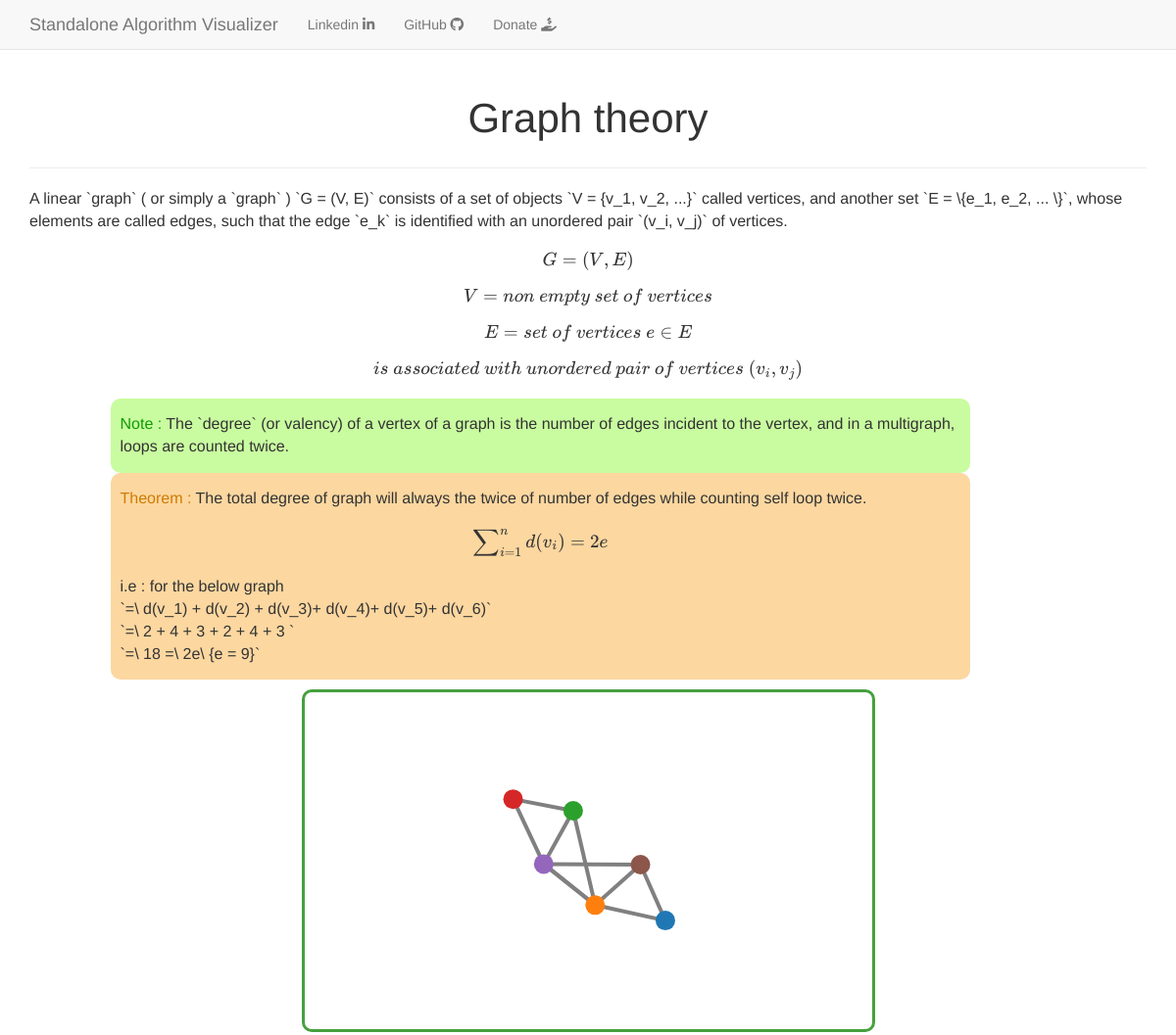
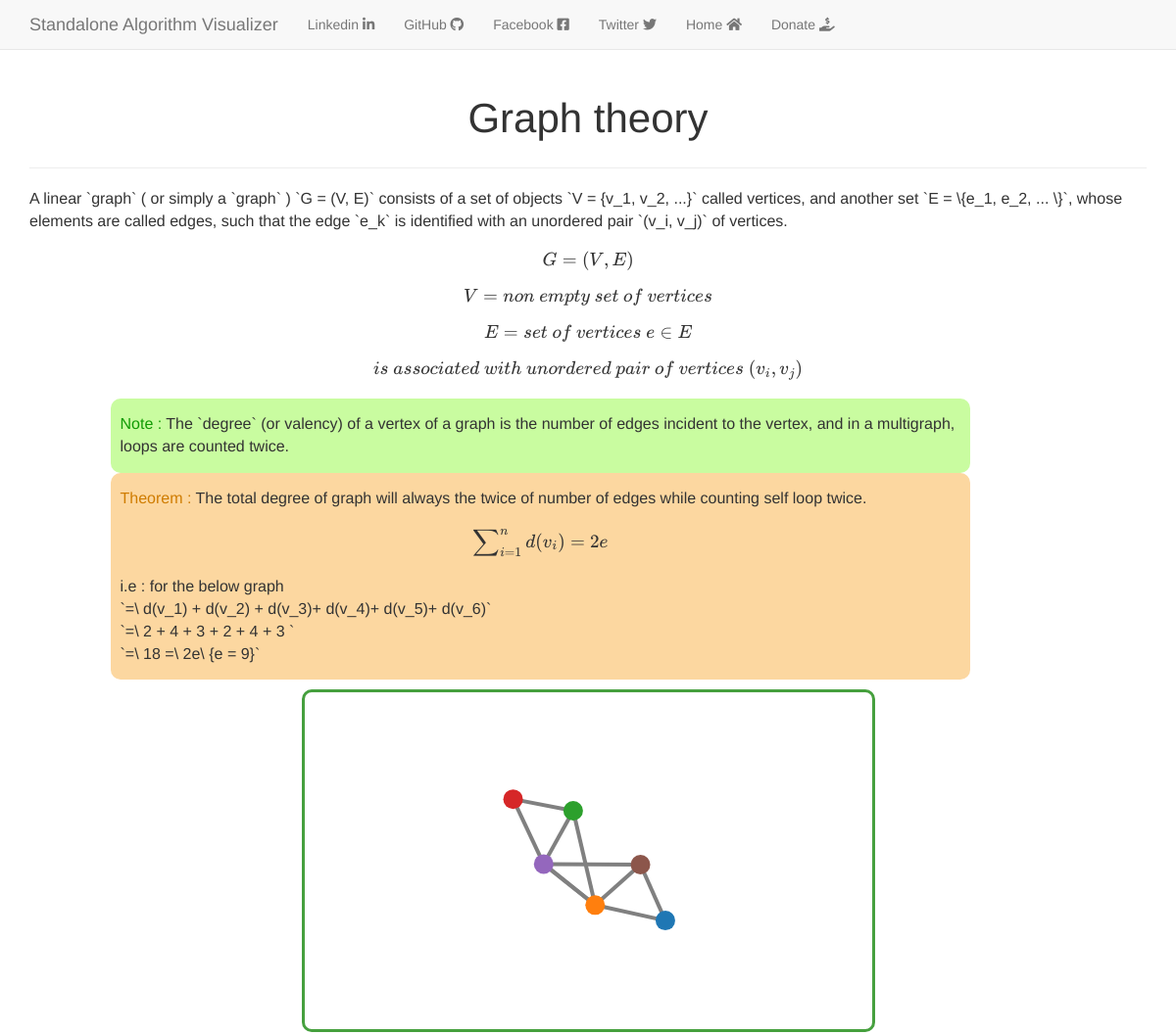
Before and after one commit to omkarnath1123/standalone-algorithm-visualizer, an Electron app: page UI/pages/introduction/introduction.html in a window 1200 px wide. Shown: the top 1057 px of the page at 98% size. Drawn offline with nearby package versions, Linux system fonts and the light colour scheme; some packages are replaced by stand-ins of ours.

Commit message:
app UI changes

```diff
--- a/UI/pages/introduction/introduction.html
+++ b/UI/pages/introduction/introduction.html
@@ -34,20 +34,23 @@
               >Linkedin <i class="fab fa-linkedin-in"></i
             ></a>
           </li>
-          <!-- <li>
-            <a href="https://www.facebook.com/omkar.nath.3110" target="_blank"
-              >Facebook <i class="fab fa-facebook-square"></i
-            ></a>
-          </li> -->
-          <!-- <li>
-            <a href="https://twitter.com/omkarnath1123" target="_blank"
-              >Twitter <i class="fab fa-twitter"></i
-            ></a>
-          </li> -->
           <li>
             <a href="https://github.com/omkarnath1123/" target="_blank"
               >GitHub <i class="fab fa-github"></i>
             </a>
+          </li>
+          <li>
+            <a href="https://www.facebook.com/omkar.nath.3110" target="_blank"
+              >Facebook <i class="fab fa-facebook-square"></i
+            ></a>
+          </li>
+          <li>
+            <a href="https://twitter.com/omkarnath1123" target="_blank"
+              >Twitter <i class="fab fa-twitter"></i
+            ></a>
+          </li>
+          <li>
+            <a href="../home/home.html">Home <i class="fas fa-home"></i></a>
           </li>
           <li>
             <a href="#" target="_blank"
```
Also changed, not shown: app.js (+7 -4 lines), package.json (+6 -1 lines), images/icon.ico (added), 1 other file.
